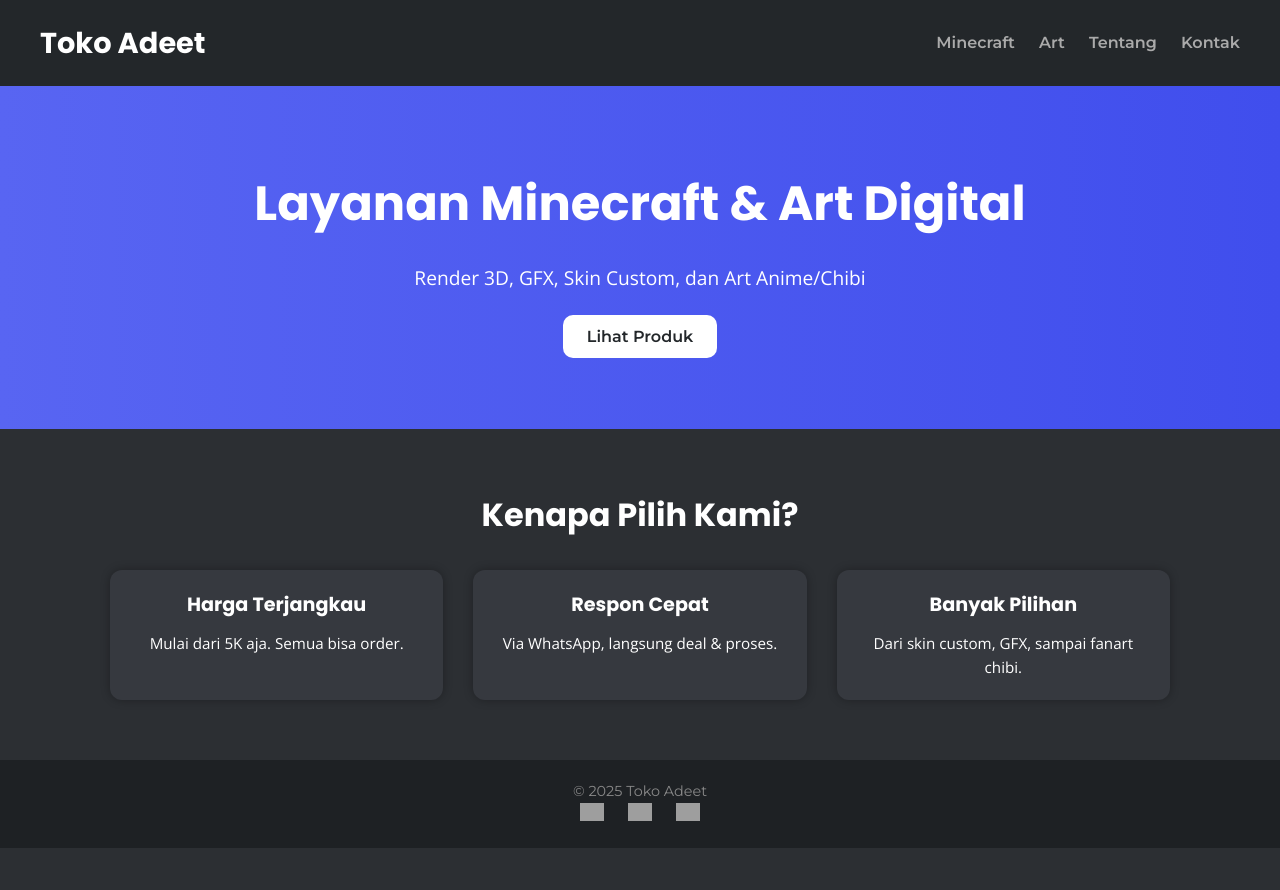
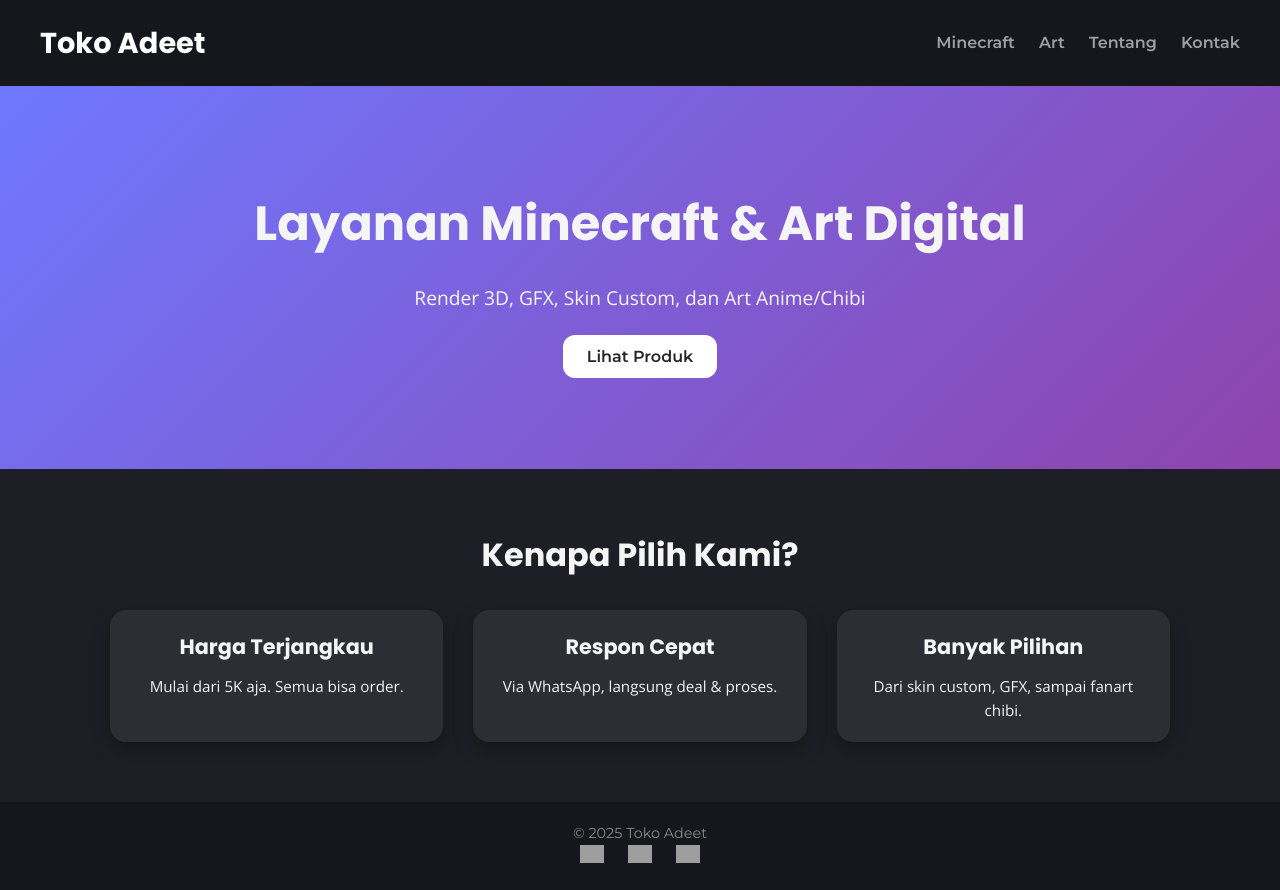
Before and after one commit to adeetyap1/toko-adett, a plain HTML site: page index.html in a window 1280 px wide. Before the commit the page ends 848 px from the top, so only its background shows below. Drawn offline with nearby package versions, Linux system fonts and the light colour scheme; grey boxes are pictures that could not be loaded.

Commit message:
Update style.css

```diff
--- a/style.css
+++ b/style.css
@@ -8,46 +8,45 @@
 
 body {
   font-family: 'Open Sans', sans-serif;
-  background: #2c2f33;
-  color: #ffffff;
+  background: #1e1f26;
+  color: #f5f5f5;
   line-height: 1.6;
 }
 
-/* Header */
 header {
-  background: #23272a;
+  background: #16171d;
   padding: 20px 40px;
   display: flex;
   justify-content: space-between;
   align-items: center;
   flex-wrap: wrap;
+  box-shadow: 0 4px 12px rgba(0,0,0,0.2);
 }
 
 header h1 {
   font-size: 1.8rem;
+  font-family: 'Poppins', sans-serif;
   color: #ffffff;
-  font-family: 'Poppins', sans-serif;
 }
 
 nav a {
   margin-left: 20px;
   text-decoration: none;
-  color: #aaa;
+  color: #a0a0a0;
   font-family: 'Montserrat', sans-serif;
   font-weight: 600;
   transition: color 0.3s;
 }
 
 nav a:hover {
-  color: #fff;
+  color: #ffffff;
 }
 
-/* Hero Section */
 .hero {
-  background: linear-gradient(to right, #5865f2, #404eed);
-  padding: 80px 20px;
+  background: linear-gradient(135deg, #6e78ff, #8e44ad);
+  padding: 100px 20px;
   text-align: center;
-  color: #ffffff;
+  color: #f5f5f5;
 }
 
 .hero h2 {
@@ -59,26 +58,24 @@
 .hero p {
   font-size: 1.2rem;
   margin-bottom: 30px;
-  font-family: 'Open Sans', sans-serif;
 }
 
 .hero a.cta {
   padding: 12px 24px;
-  background: #fff;
+  background: #ffffff;
   color: #23272a;
-  border-radius: 10px;
-  text-decoration: none;
+  border-radius: 12px;
   font-weight: bold;
   font-family: 'Montserrat', sans-serif;
+  text-decoration: none;
   transition: all 0.3s ease;
 }
 
 .hero a.cta:hover {
-  background: #e3e3e3;
+  background: #ddd;
   transform: scale(1.05);
 }
 
-/* Section umum */
 .section {
   padding: 60px 20px;
   max-width: 1100px;
@@ -87,8 +84,8 @@
 
 .section h3 {
   font-size: 2rem;
+  text-align: center;
   margin-bottom: 30px;
-  text-align: center;
   font-family: 'Poppins', sans-serif;
 }
 
@@ -100,41 +97,41 @@
 }
 
 .card {
-  background: #36393f;
-  border-radius: 12px;
+  background: rgba(54, 57, 63, 0.6);
+  backdrop-filter: blur(8px);
+  border-radius: 16px;
   padding: 20px;
-  box-shadow: 0 0 10px rgba(0,0,0,0.3);
-  transition: transform 0.3s ease;
+  box-shadow: 0 8px 20px rgba(0,0,0,0.3);
+  transition: transform 0.3s ease, box-shadow 0.3s;
   text-align: center;
 }
 
 .card:hover {
-  transform: translateY(-5px);
+  transform: translateY(-6px);
+  box-shadow: 0 12px 30px rgba(0,0,0,0.4);
 }
 
 .card img {
   max-width: 100%;
-  border-radius: 8px;
+  border-radius: 10px;
   margin-bottom: 15px;
 }
 
 .card h4 {
-  font-size: 1.2rem;
+  font-family: 'Poppins', sans-serif;
+  font-size: 1.3rem;
   margin-bottom: 10px;
-  font-family: 'Poppins', sans-serif;
 }
 
 .card p {
   font-size: 0.95rem;
-  font-family: 'Open Sans', sans-serif;
 }
 
-/* Tombol Lihat & Pesan */
 .card a.cta {
   display: inline-block;
   margin-top: 15px;
-  padding: 10px 20px;
-  background: #5865f2;
+  padding: 10px 22px;
+  background: #7289da;
   color: #fff;
   text-decoration: none;
   border-radius: 8px;
@@ -144,13 +141,13 @@
 }
 
 .card a.cta:hover {
-  background: #404eed;
+  background: #99aab5;
   transform: scale(1.05);
 }
 
 /* Footer */
 footer {
-  background: #1e2124;
+  background: #16171d;
   text-align: center;
   padding: 20px;
   font-size: 0.9rem;
@@ -159,7 +156,7 @@
 }
 
 footer a {
-  color: #5865f2;
+  color: #7289da;
   margin: 0 10px;
   text-decoration: none;
 }
```
